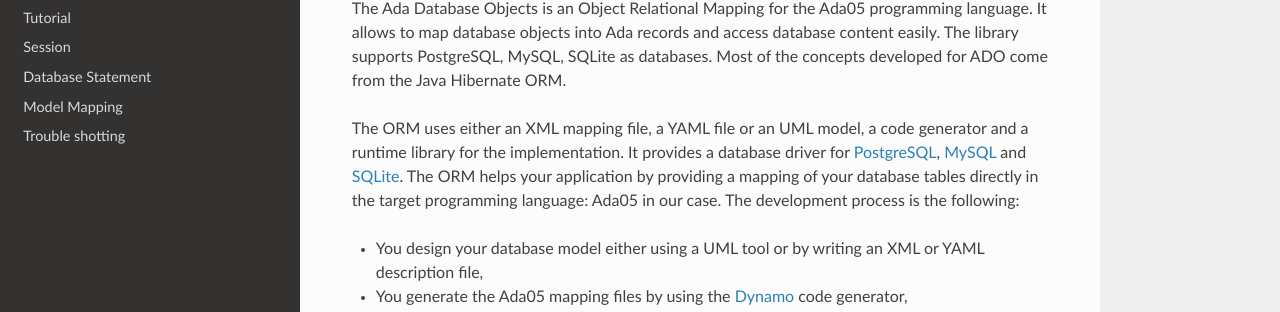
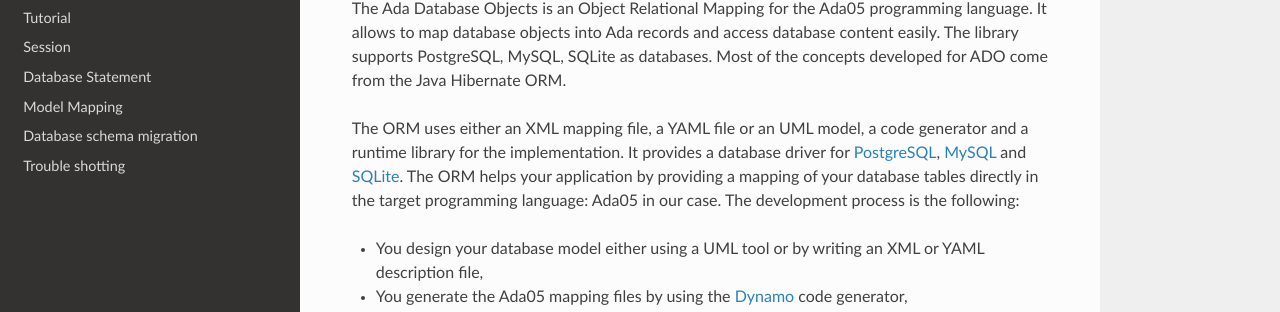
Before and after one commit to stcarrez/ada-ado, an MkDocs documentation site: the page built from docs/index.md, in a window 1280 px wide. Shown: the part 163-475 px from the top of the page. Built offline with MkDocs 1.6.1, drawn with Linux system fonts in a browser that asks for light colours; nearby versions of some CDN libraries; old or Windows-style settings are respelled for this version of MkDocs.

Commit message:
Add the Database schema migration chapter

```diff
--- a/mkdocs.yml
+++ b/mkdocs.yml
@@ -7,5 +7,6 @@ pages:
   - Session: ADO_Sessions.md
   - Database Statement: ADO_Statements.md
   - Model Mapping: ADO_Model.md
+  - Database schema migration: Migration.md
   - Trouble shotting: Debugging.md
 theme: readthedocs
```
Also changed, not shown: 1 other file.
